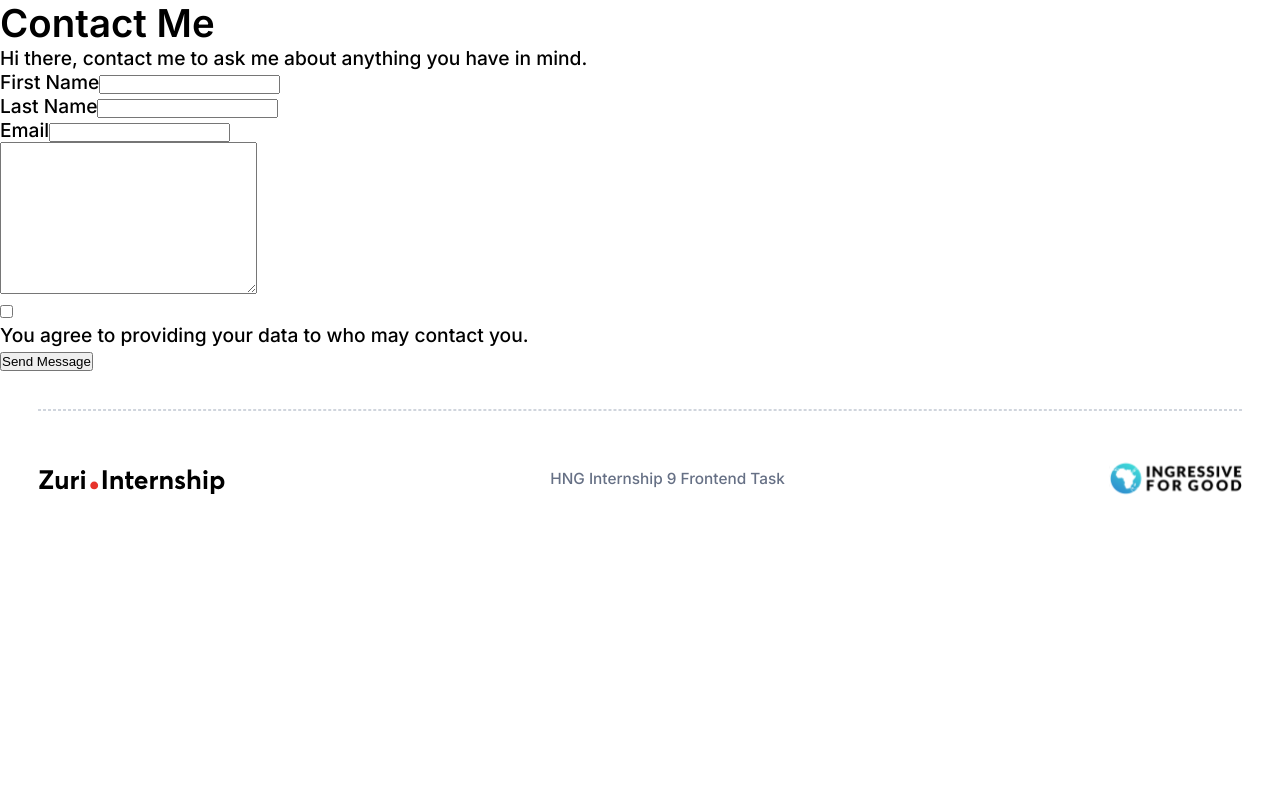
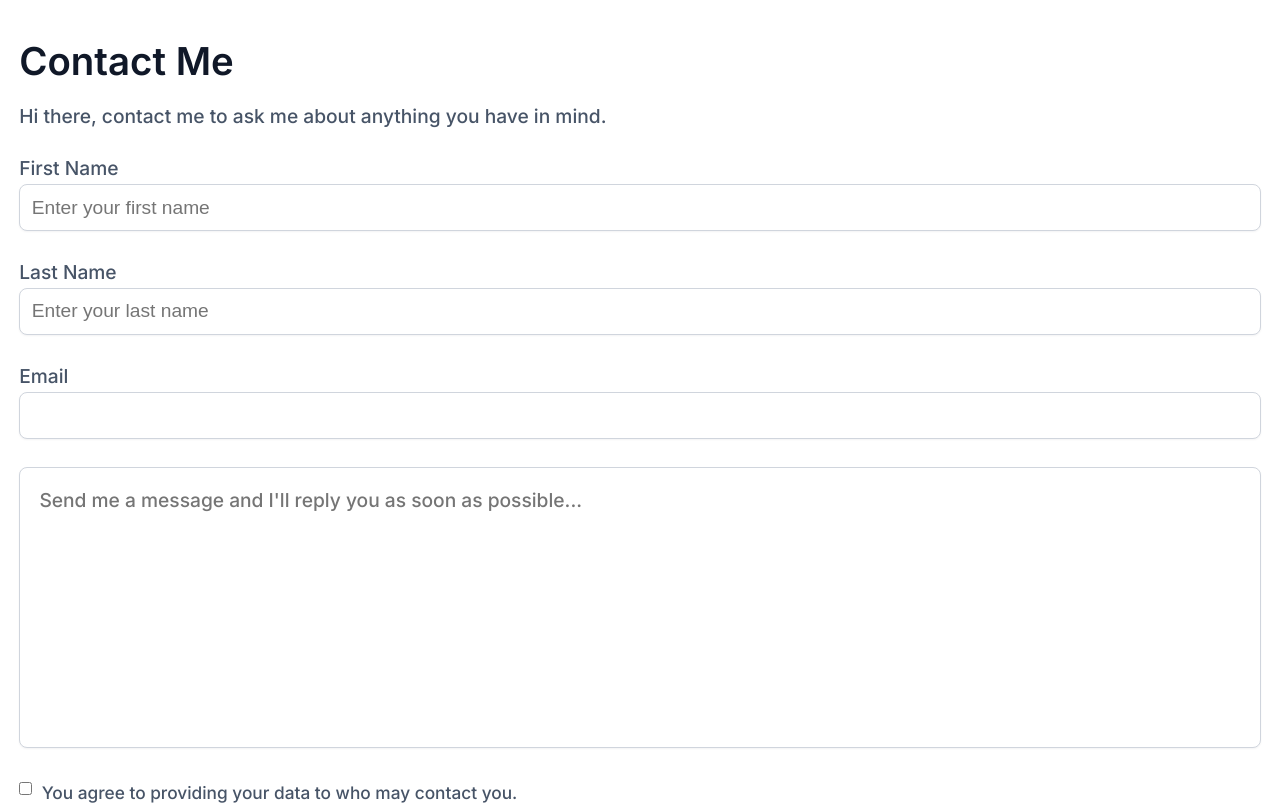
Before and after one commit to afolasope/links-train, a React (Create React App) app: page /contact in a window 1280 px wide. Shown: the top 805 px of the page. Built offline with nearby package versions, Linux system fonts and the light colour scheme.

Commit message:
style: adds styles to contact page

```diff
--- a/src/Pages/Contact.js
+++ b/src/Pages/Contact.js
@@ -2,36 +2,44 @@ import React from 'react';
 
 const Contact = () => {
   return (
-    <>
-      <div>
+    <div className="contact-wrapper">
+      <div className="contact-header">
         <h1>Contact Me</h1>
         <p>Hi there, contact me to ask me about anything you have in mind.</p>
       </div>
       <form action="">
-        <div>
+        <div className="form-control">
           <label htmlFor="firstName"> First Name</label>
-          <input type="text" />
+          <input type="text" placeholder="Enter your first name" />
         </div>
-        <div>
+        <div className="form-control">
           <label htmlFor="lastName"> Last Name</label>
-          <input type="text" />
+          <input type="text" placeholder="Enter your last name" />
         </div>
-        <div>
-          <label htmlFor="email"> Email</label>
+        <div className="form-control">
+          <label htmlFor="email" placeholder="Enter your first name">
+            Email
+          </label>
           <input type="email" />
         </div>
-        <div>
-          <textarea name="" id="" cols="30" rows="10"></textarea>
+        <div className="textarea">
+          <textarea
+            name=""
+            id=""
+            cols="30"
+            rows="10"
+            placeholder={`Send me a message and I'll reply you as soon as possible...`}
+          ></textarea>
         </div>
-        <div>
+        <div className="agreement">
           <input type="checkbox" name="" id="" />
-          <p>You agree to providing your data to  who may contact you.</p>
+          <p>You agree to providing your data to who may contact you.</p>
         </div>
-        <div>
+        <div className="contact-submit">
           <button type="submit">Send Message</button>
         </div>
       </form>
-    </>
+    </div>
   );
 };
 
--- a/src/Pages/Home.js
+++ b/src/Pages/Home.js
@@ -1,5 +1,4 @@
 import React from 'react';
-import Footer from '../components/Footer';
 import Header from '../components/Header';
 import Links from '../components/Links';
 
--- a/src/index.css
+++ b/src/index.css
@@ -1,5 +1,11 @@
 :root {
   --grey-pry: #eaecf0;
+  --text-color-pry: #475467;
+  --text-title-color: #475467;
+  --black: #101828;
+  --blue-pry: #1570ef;
+  --box-shadow:  0px 1px 2px rgba(16, 24, 40, 0.05);
+  --border: 1px solid #D0D5DD;
 }
 
 * {
@@ -11,6 +17,15 @@ html {
   font-family: 'Inter', sans-serif;
   font-size: clamp(1rem, 0.8rem + 0.5vw, 2rem);
 }
+p {
+  color: var(--text-color-pry);
+}
+button {
+  padding: 0.7rem 0.7rem;
+  border: 1px solid transparent;
+  border-radius: 6px;
+}
+
 .wrapper {
   padding: 2rem 1rem 0 1rem;
 }
@@ -39,7 +54,7 @@ header {
   margin: 0 auto;
   object-fit: fill;
 }
-.overlay{
+.overlay {
   position: absolute;
   height: 100%;
   width: 100%;
@@ -153,8 +168,70 @@ footer p {
   }
 }
 
-.hidden{
+.hidden {
   display: none;
 }
 
 /* Contacts Page */
+.contact-wrapper {
+  padding: 2rem 1rem;
+}
+.contact-wrapper h1 {
+  margin-bottom: 1rem;
+  color: var(--black);
+}
+.contact-header {
+  margin-bottom: 1.5rem;
+}
+.form-control {
+  /* border: 1px solid rebeccapurple; */
+  margin-bottom: 1.5rem;
+}
+.form-control label {
+  display: block;
+  margin-bottom: 0.2rem;
+  color: var(--text-title-color);
+}
+.form-control input {
+  display: block;
+  padding: 0.6rem;
+  width: 100%;
+  border: 1px solid #d0d5dd;
+  box-shadow: 0px 1px 2px rgba(16, 24, 40, 0.05);
+  border-radius: 8px;
+  font-size: inherit;
+}
+
+.textarea {
+  width: 100%;
+  margin-bottom: 1.5rem;
+}
+.textarea textarea {
+  border: var(--border);
+  box-shadow: var(--box-shadow);
+  border-radius: 8px;
+  width: 100%;
+  padding: 1rem;
+  font-size: inherit;
+  font-family: inherit;
+  resize: none;
+}
+.agreement {
+  display: flex;
+  align-items: flex-start;
+  margin-bottom: 2.5rem;
+}
+.agreement p {
+  font-size: 0.9rem;
+}
+.agreement input {
+  margin-right: 0.5rem;
+}
+.contact-submit {
+}
+.contact-submit button {
+  width: 100%;
+  background-color: var(--blue-pry);
+  color: white;
+  font-size: inherit;
+}
```
